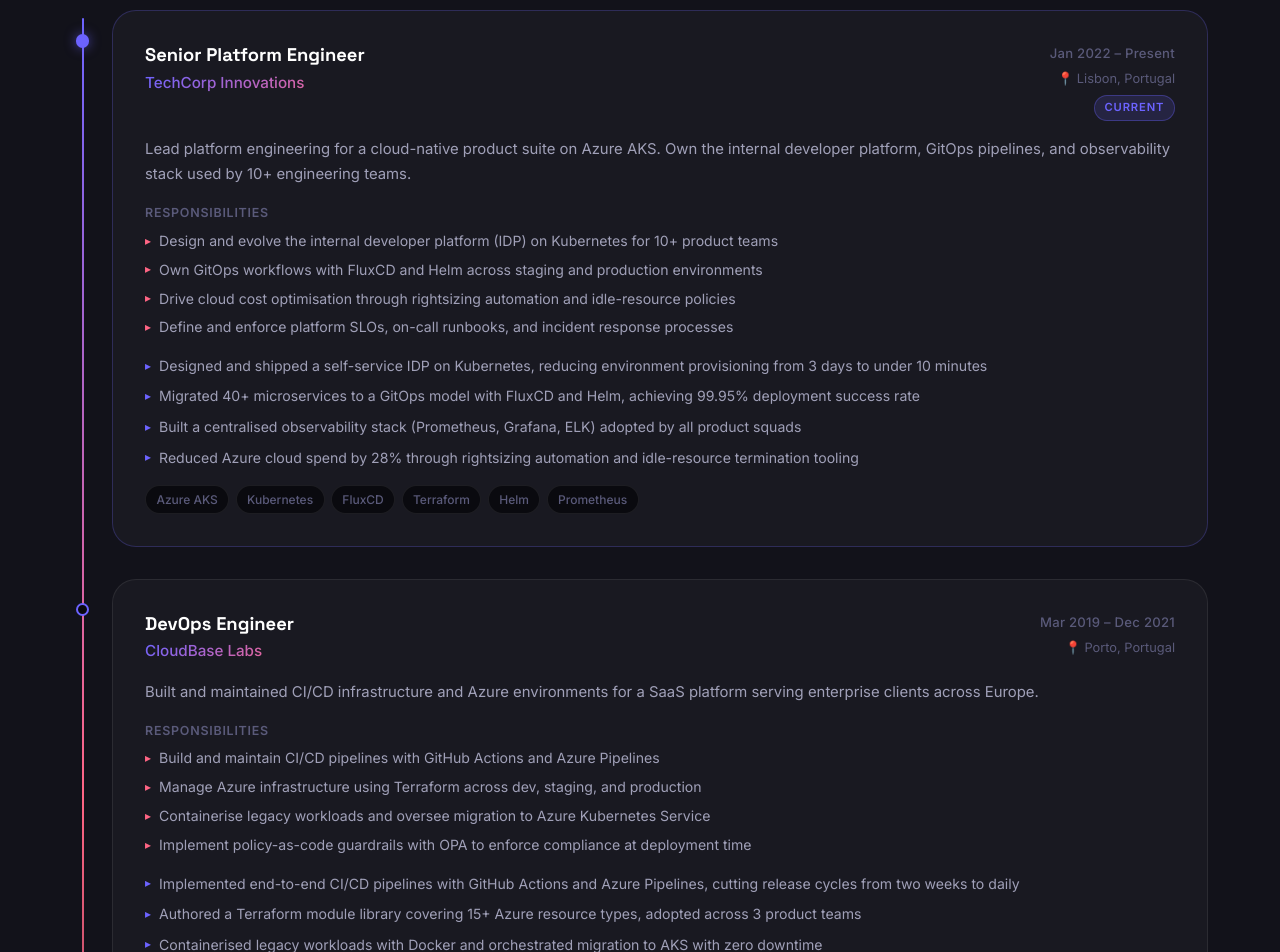
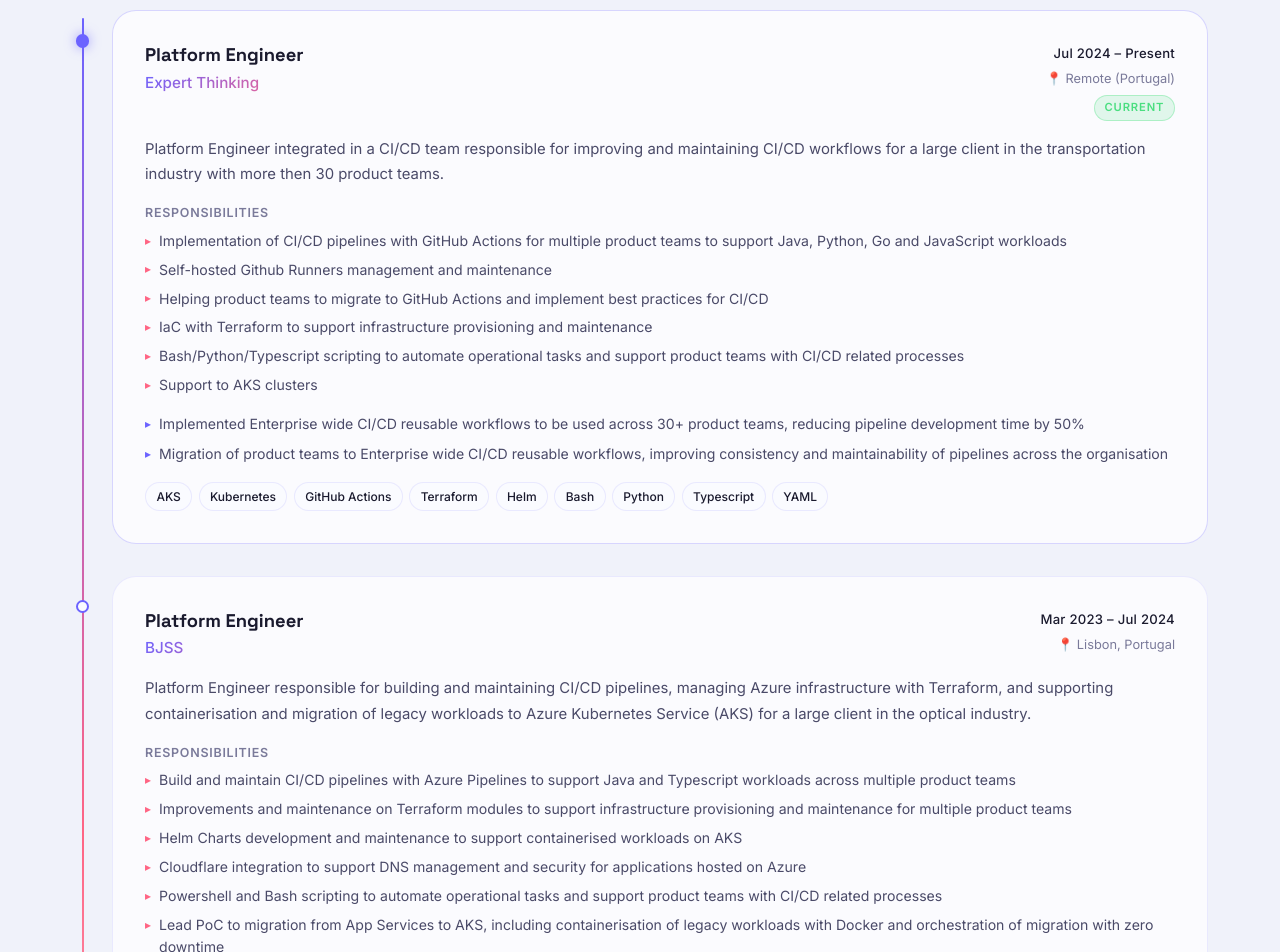
Before and after one commit to kabenz/portfolio, a React (Vite) app: page / in a window 1280 px wide. Shown: the part 3440-4392 px from the top of the page. Built offline with nearby package versions, Linux system fonts and the light colour scheme.

Commit message:
fix: 🐛 changed theme

```diff
--- a/src/components/ExperienceList/ExperienceList.css
+++ b/src/components/ExperienceList/ExperienceList.css
@@ -118,7 +118,7 @@
 
 .exp-card__period {
   font-size: 0.82rem;
-  color: var(--color-text-muted);
+  color: var(--color-text-primary);
   font-weight: 500;
   letter-spacing: 0.02em;
 }
@@ -135,9 +135,9 @@
   text-transform: uppercase;
   padding: 0.2rem 0.6rem;
   border-radius: var(--radius-full);
-  background: rgba(108, 99, 255, 0.15);
-  border: 1px solid rgba(108, 99, 255, 0.35);
-  color: var(--color-accent-primary);
+  background: rgba(74, 222, 128, 0.15);
+  border: 1px solid rgba(74, 222, 128, 0.35);
+  color: #4ade80;
 }
 
 /* ── Description ── */
@@ -222,7 +222,7 @@
   background: var(--color-bg-primary);
   border: 1px solid var(--color-card-border);
   border-radius: var(--radius-full);
-  color: var(--color-text-muted);
+  color: var(--color-text-primary);
   transition: border-color var(--transition-fast), color var(--transition-fast);
 }
 
--- a/src/components/Header/Header.css
+++ b/src/components/Header/Header.css
@@ -9,7 +9,7 @@
 }
 
 .header--scrolled {
-  background: rgba(10, 10, 15, 0.85);
+  background: rgba(250, 251, 255, 0.85);
   backdrop-filter: blur(20px);
   -webkit-backdrop-filter: blur(20px);
   box-shadow: 0 1px 0 var(--color-border);
@@ -151,7 +151,7 @@
     display: block;
     position: fixed;
     inset: 0;
-    background: rgba(0, 0, 0, 0.6);
+    background: rgba(0, 0, 0, 0.3);
     z-index: 999;
     backdrop-filter: blur(4px);
   }
@@ -170,7 +170,7 @@
     z-index: 1050;
     transition: right var(--transition-normal);
     border-left: 1px solid var(--color-border);
-    box-shadow: -20px 0 60px rgba(0,0,0,0.5);
+    box-shadow: -20px 0 60px rgba(0,0,0,0.1);
   }
 
   .header__nav--open {
--- a/src/components/Hero/Hero.css
+++ b/src/components/Hero/Hero.css
@@ -21,7 +21,7 @@
   position: absolute;
   border-radius: 50%;
   filter: blur(80px);
-  opacity: 0.35;
+  opacity: 0.25;
   animation: float 8s ease-in-out infinite;
 }
 
--- a/src/data/experience.js
+++ b/src/data/experience.js
@@ -3,59 +3,60 @@
 /** @type {ExperienceItem[]} */
 const experiences = [
   {
-    id: 'techcorp-senior-platform-engineer',
-    company: 'TechCorp Innovations',
-    role: 'Senior Platform Engineer',
-    location: 'Lisbon, Portugal',
-    startDate: 'Jan 2022',
+    id: 'expert-thinking-platform-engineer',
+    company: 'Expert Thinking',
+    role: 'Platform Engineer',
+    location: 'Remote (Portugal)',
+    startDate: 'Jul 2024',
     summary:
-      'Lead platform engineering for a cloud-native product suite on Azure AKS. Own the internal developer platform, GitOps pipelines, and observability stack used by 10+ engineering teams.',
+      'Platform Engineer integrated in a CI/CD team responsible for improving and maintaining CI/CD workflows for a large client in the transportation industry with more then 30 product teams.',
     responsibilities: [
-      'Design and evolve the internal developer platform (IDP) on Kubernetes for 10+ product teams',
-      'Own GitOps workflows with FluxCD and Helm across staging and production environments',
-      'Drive cloud cost optimisation through rightsizing automation and idle-resource policies',
-      'Define and enforce platform SLOs, on-call runbooks, and incident response processes',
+      'Implementation of CI/CD pipelines with GitHub Actions for multiple product teams to support Java, Python, Go and JavaScript workloads',
+      'Self-hosted Github Runners management and maintenance',
+      'Helping product teams to migrate to GitHub Actions and implement best practices for CI/CD',
+      'IaC with Terraform to support infrastructure provisioning and maintenance',
+      'Bash/Python/Typescript scripting to automate operational tasks and support product teams with CI/CD related processes',
+      'Support to AKS clusters',
     ],
     achievements: [
-      'Designed and shipped a self-service IDP on Kubernetes, reducing environment provisioning from 3 days to under 10 minutes',
-      'Migrated 40+ microservices to a GitOps model with FluxCD and Helm, achieving 99.95% deployment success rate',
-      'Built a centralised observability stack (Prometheus, Grafana, ELK) adopted by all product squads',
-      'Reduced Azure cloud spend by 28% through rightsizing automation and idle-resource termination tooling',
+      'Implemented Enterprise wide CI/CD reusable workflows to be used across 30+ product teams, reducing pipeline development time by 50%',
+      'Migration of product teams to Enterprise wide CI/CD reusable workflows, improving consistency and maintainability of pipelines across the organisation',
     ],
-    technologies: ['Azure AKS', 'Kubernetes', 'FluxCD', 'Terraform', 'Helm', 'Prometheus'],
+    technologies: ['AKS', 'Kubernetes', 'GitHub Actions', 'Terraform', 'Helm', 'Bash', 'Python', 'Typescript', 'YAML'],
     sortOrder: 1,
   },
   {
-    id: 'cloudbase-devops-engineer',
-    company: 'CloudBase Labs',
-    role: 'DevOps Engineer',
-    location: 'Porto, Portugal',
-    startDate: 'Mar 2019',
-    endDate: 'Dec 2021',
+    id: 'bjss-platform-engineer',
+    company: 'BJSS',
+    role: 'Platform Engineer',
+    location: 'Lisbon, Portugal',
+    startDate: 'Mar 2023',
+    endDate: 'Jul 2024',
     summary:
-      'Built and maintained CI/CD infrastructure and Azure environments for a SaaS platform serving enterprise clients across Europe.',
+      'Platform Engineer responsible for building and maintaining CI/CD pipelines, managing Azure infrastructure with Terraform, and supporting containerisation and migration of legacy workloads to Azure Kubernetes Service (AKS) for a large client in the optical industry.',
     responsibilities: [
-      'Build and maintain CI/CD pipelines with GitHub Actions and Azure Pipelines',
-      'Manage Azure infrastructure using Terraform across dev, staging, and production',
-      'Containerise legacy workloads and oversee migration to Azure Kubernetes Service',
-      'Implement policy-as-code guardrails with OPA to enforce compliance at deployment time',
+      'Build and maintain CI/CD pipelines with Azure Pipelines to support Java and Typescript workloads across multiple product teams',
+      'Improvements and maintenance on Terraform modules to support infrastructure provisioning and maintenance for multiple product teams',
+      'Helm Charts development and maintenance to support containerised workloads on AKS',
+      'Cloudflare integration to support DNS management and security for applications hosted on Azure',
+      'Powershell and Bash scripting to automate operational tasks and support product teams with CI/CD related processes',
+      'Lead PoC to migration from App Services to AKS, including containerisation of legacy workloads with Docker and orchestration of migration with zero downtime',
     ],
     achievements: [
-      'Implemented end-to-end CI/CD pipelines with GitHub Actions and Azure Pipelines, cutting release cycles from two weeks to daily',
-      'Authored a Terraform module library covering 15+ Azure resource types, adopted across 3 product teams',
+      'Designed and implemented CI/CD pipelines with Azure Pipelines, reducing effort for product teams to set up and maintain pipelines by 30%',
+      'AKS PoC success, leading to a roadmap for migration of 50+ workloads to AKS, improving scalability and maintainability of applications',
       'Containerised legacy workloads with Docker and orchestrated migration to AKS with zero downtime',
-      'Introduced policy-as-code (OPA) guardrails, eliminating misconfigured deployments in production',
     ],
-    technologies: ['Azure Pipelines', 'GitHub Actions', 'Terraform', 'Docker', 'AKS', 'OPA'],
+    technologies: ['Azure Pipelines', 'Terraform', 'Docker', 'AKS', 'Helm', 'Cloudflare', 'Powershell', 'Bash', 'YAML'],
     sortOrder: 2,
   },
   {
-    id: 'datastream-infrastructure-engineer',
-    company: 'DataStream Solutions',
-    role: 'Infrastructure Engineer',
-    location: 'Lisbon, Portugal',
-    startDate: 'Jul 2017',
-    endDate: 'Feb 2019',
+    id: 'xgeeks-devops-sre-engineer',
+    company: 'Xgeeks',
+    role: 'DevOps/SRE Engineer',
+    location: 'Leiria, Portugal',
+    startDate: 'Nov 2021',
+    endDate: 'Mar 2023',
     summary:
       'Managed on-premise and hybrid cloud infrastructure, supporting a data analytics platform processing millions of events daily.',
     responsibilities: [
--- a/src/index.css
+++ b/src/index.css
@@ -1,16 +1,16 @@
 :root {
-  --color-bg-primary: #0a0a0f;
-  --color-bg-secondary: #12121a;
-  --color-bg-tertiary: #1a1a2e;
+  --color-bg-primary: #fafbff;
+  --color-bg-secondary: #f0f2fa;
+  --color-bg-tertiary: #e4e7f5;
   --color-accent-primary: #6c63ff;
   --color-accent-secondary: #ff6584;
   --color-accent-gradient: linear-gradient(135deg, #6c63ff 0%, #ff6584 100%);
-  --color-text-primary: #ffffff;
-  --color-text-secondary: #a0a0b8;
-  --color-text-muted: #5a5a7a;
+  --color-text-primary: #1a1a2e;
+  --color-text-secondary: #4a4a68;
+  --color-text-muted: #7a7a9a;
   --color-border: rgba(108, 99, 255, 0.2);
-  --color-card-bg: rgba(255, 255, 255, 0.03);
-  --color-card-border: rgba(255, 255, 255, 0.08);
+  --color-card-bg: rgba(255, 255, 255, 0.7);
+  --color-card-border: rgba(108, 99, 255, 0.12);
 
   --font-primary: 'Inter', sans-serif;
   --font-display: 'Space Grotesk', sans-serif;
@@ -28,8 +28,8 @@
   --radius-xl: 24px;
   --radius-full: 9999px;
 
-  --shadow-glow: 0 0 40px rgba(108, 99, 255, 0.15);
-  --shadow-card: 0 8px 32px rgba(0, 0, 0, 0.4);
+  --shadow-glow: 0 0 40px rgba(108, 99, 255, 0.12);
+  --shadow-card: 0 8px 32px rgba(108, 99, 255, 0.08);
   --transition-fast: 0.15s ease;
   --transition-normal: 0.3s ease;
   --transition-slow: 0.5s ease;
@@ -148,6 +148,6 @@
 }
 
 ::selection {
-  background: rgba(108, 99, 255, 0.3);
+  background: rgba(108, 99, 255, 0.2);
   color: var(--color-text-primary);
 }
```
